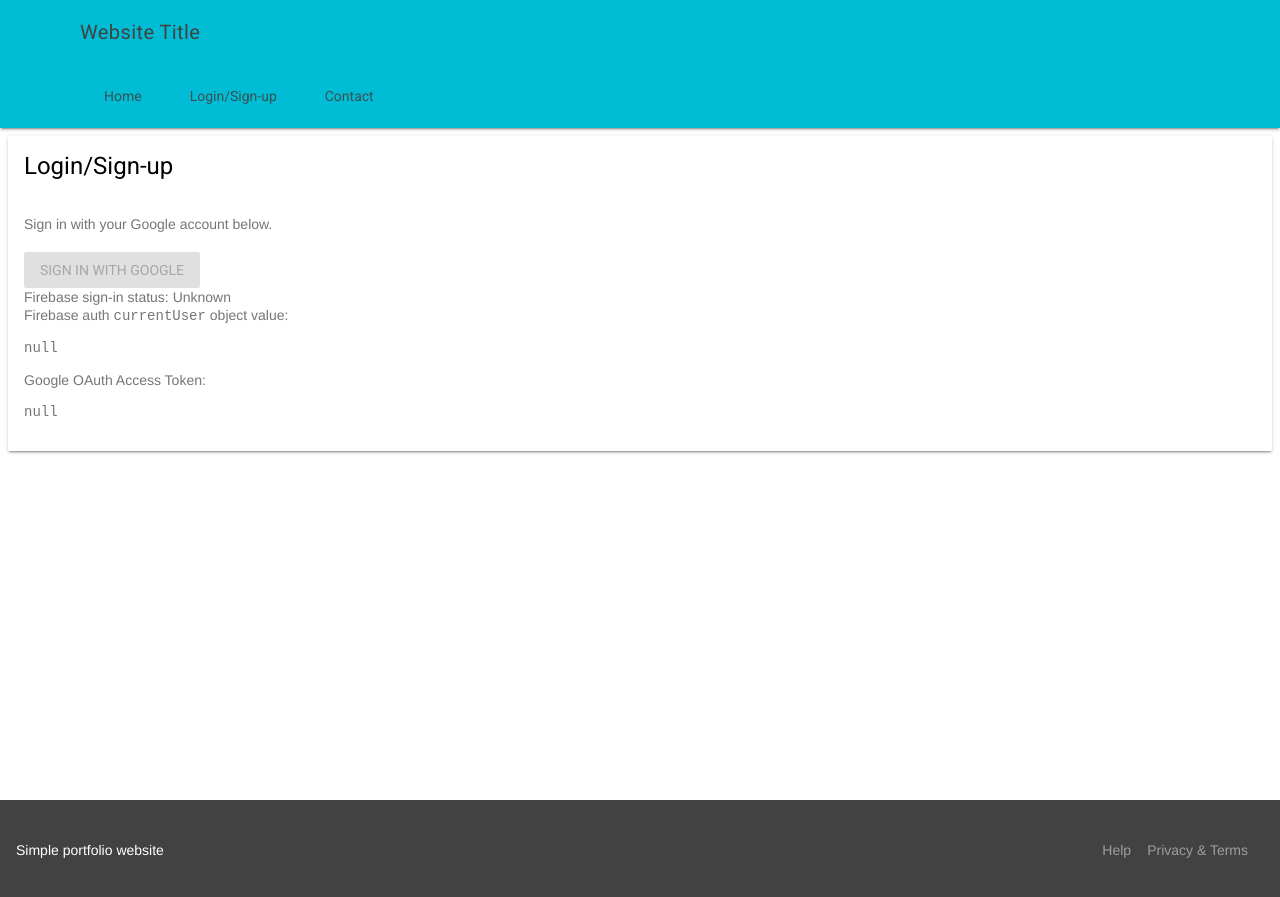
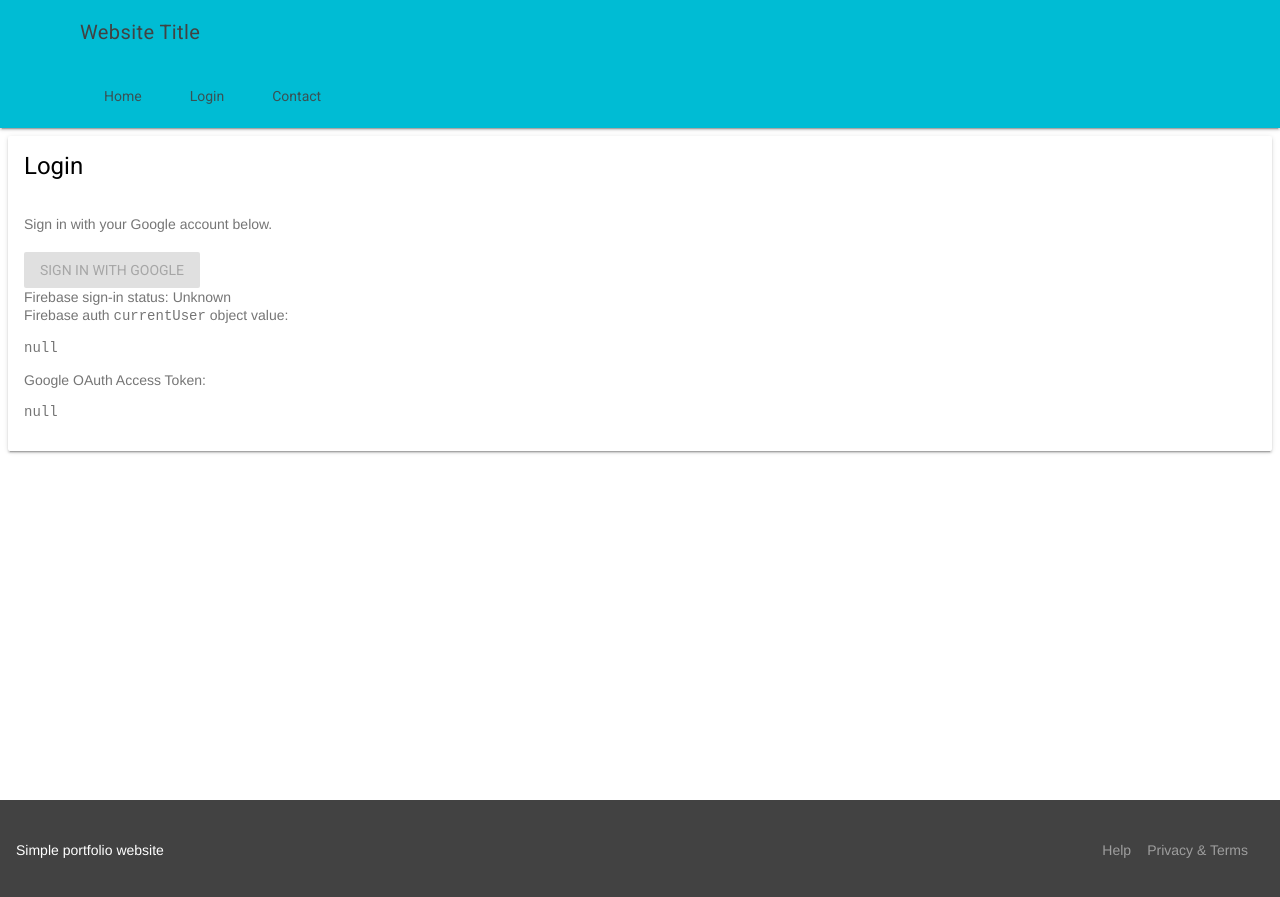
Before and after one commit to slothgamez/fireplex.github.io, a Jekyll site: the page firebase/login/index.html, which Jekyll copies as it is, in a window 1280 px wide. Shown: the top 897 px of the page. Built offline with Jekyll 4.4.1, drawn with Linux system fonts in a browser that asks for light colours; nearby versions of some CDN libraries; comment, search, counter and statistics services are not loaded.

Commit message:
Update index.html

```diff
--- a/firebase/login/index.html
+++ b/firebase/login/index.html
@@ -173,7 +173,7 @@
             <div class="mdl-layout__header-row portfolio-navigation-row mdl-layout--large-screen-only">
                 <nav class="mdl-navigation mdl-typography--body-1-force-preferred-font">
                     <a class="mdl-navigation__link" href="http://fireplex.github.io">Home</a>
-                    <a class="mdl-navigation__link is-active" href="http://fireplex.github.io/firebase/login">Login/Sign-up</a>
+                    <a class="mdl-navigation__link is-active" href="http://fireplex.github.io/firebase/login">Login</a>
                     <a class="mdl-navigation__link" href="http://fireplex.github.io/contact">Contact</a>
                 </nav>
             </div>
@@ -181,14 +181,14 @@
         <div class="mdl-layout__drawer mdl-layout--small-screen-only">
             <nav class="mdl-navigation mdl-typography--body-1-force-preferred-font">
                 <a class="mdl-navigation__link" href="http://fireplex.github.io">Home</a>
-                <a class="mdl-navigation__link is-active" href="http://fireplex.github.io/firebase/login">Login/Sign-up</a>
+                <a class="mdl-navigation__link is-active" href="http://fireplex.github.io/firebase/login">Login</a>
                 <a class="mdl-navigation__link" href="http://fireplex.github.io/contact">Contact</a>
             </nav>
         </div>
         <main class="mdl-layout__content">
           <div class="mdl-card mdl-shadow--2dp mdl-cell mdl-cell--12-col mdl-cell--12-col-tablet mdl-cell--12-col-desktop">
             <div class="mdl-card__title mdl-color-text--black">
-              <h2 class="mdl-card__title-text">Login/Sign-up</h2>
+              <h2 class="mdl-card__title-text">Login</h2>
             </div>
             <div class="mdl-card__supporting-text mdl-color-text--grey-600">
               <p>Sign in with your Google account below.</p>
```
